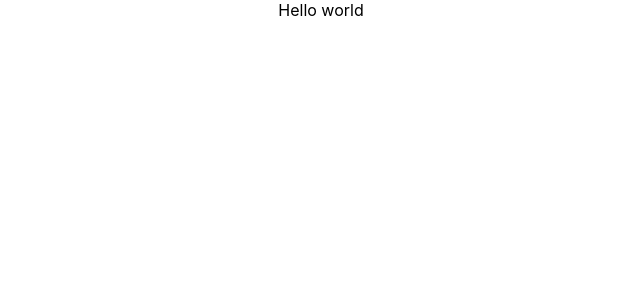
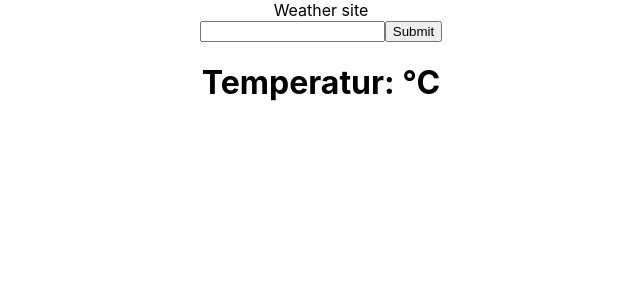
Before and after one commit to linusgronvall/weather-site, a React (Create React App) app: page / in a window 1280 px wide. Shown: the top 300 px of the page, without its empty margins (319-959 px from the left). Built offline with nearby package versions, Linux system fonts and the light colour scheme; no server answers.

Commit message:
small edits

```diff
--- a/src/App.js
+++ b/src/App.js
@@ -1,7 +1,63 @@
+import { useEffect, useState } from 'react';
 import './App.css';
 
 function App() {
-  return <div className='App'>Hello world</div>;
+  const [input, setInput] = useState('');
+  const [weatherData, setWeatherData] = useState();
+  const [loading, setLoading] = useState(false);
+  const city_url = `https://weather-site-proxy-server.herokuapp.com/api/city?q=${input}`;
+  const city_url2 = `http://localhost:5000/api/city?q=${input}`;
+
+  const getWeatherdata = () => {
+    fetch(city_url2)
+      .then((res) => res.json())
+      .then((data) => setWeatherData(data))
+      .then(setLoading(false));
+  };
+
+  useEffect(() => {
+    navigator.geolocation.getCurrentPosition((position) => {
+      let lat = position.coords.latitude;
+      let lon = position.coords.longitude;
+      console.log(lat, lon);
+      const long_lat_url = `https://weather-site-proxy-server.herokuapp.com/api/coords?lat=${lat}&lon=${lon}`;
+      const long_lat_url2 = `http://localhost:5000/api/coords?lat=${lat}&lon=${lon}`;
+      fetch(long_lat_url2)
+        .then((res) => res.json())
+        .then((data) => setWeatherData(data))
+        .then(setLoading(false));
+    });
+  }, []);
+
+  if (loading) {
+    return <div className='App'>Loading...</div>;
+  } else {
+    return (
+      <div className='App'>
+        Weather site
+        <form
+          onSubmit={(e) => {
+            e.preventDefault();
+            setLoading(true);
+            getWeatherdata();
+          }}
+        >
+          <input
+            type='text'
+            value={input}
+            onChange={(e) => setInput(e.target.value)}
+          ></input>
+          <input type='submit' value='Submit'></input>
+        </form>
+        {/* <button onClick={() => getWeatherdata()}>click</button> */}
+        <div>
+          {/* {weatherData ? console.log(weatherData) : null} */}
+          <h1>{weatherData?.name}</h1>
+          <h1>Temperatur: {weatherData?.main?.temp} °C</h1>
+        </div>
+      </div>
+    );
+  }
 }
 
 export default App;
```
Also changed, not shown: 1 other file (tests, documents, lock files or other folders).
